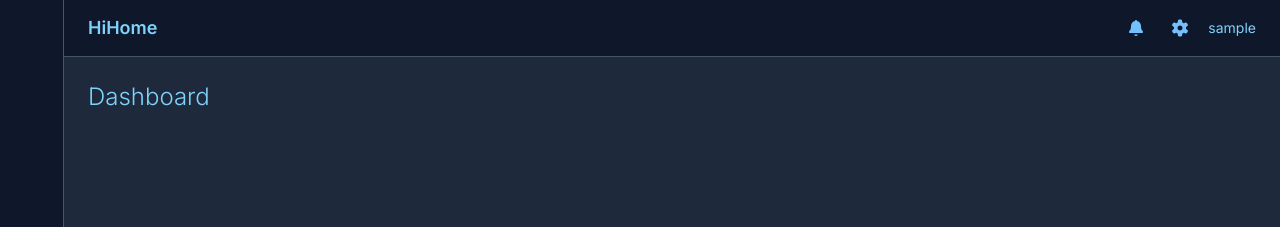
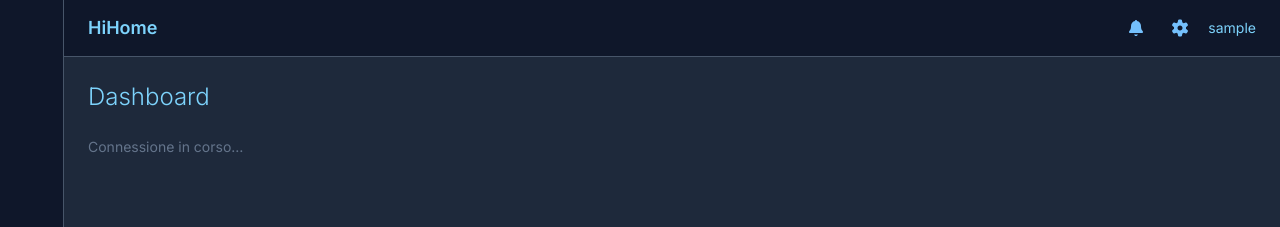
Before and after one commit to nicolo-mn/HiHome, a Vue app in the folder frontend/: page /dashboard in a window 1280 px wide. Shown: the top 227 px of the page. Built offline with nearby package versions, Linux system fonts and the light colour scheme; sample sign-in values are in the browser's storage.

Commit message:
fix: handle WebSocket errors and surface connection state

```diff
--- a/frontend/src/composables/useSensorSocket.ts
+++ b/frontend/src/composables/useSensorSocket.ts
@@ -13,27 +13,53 @@ export function useSensorSocket(
 
   const readings = ref(new Map<string, SensorReading>());
   const connected = ref(false);
+  const error = ref<string | null>(null);
   let socket: Socket | null = null;
 
   function connect(id: string) {
     const currentToken = tokenRef.value;
-    socket = io({
+    const currentSocket: Socket = io({
       query: { homeId: id },
       ...(currentToken ? { auth: { token: currentToken } } : {}),
       transports: ["websocket", "polling"],
+      reconnection: true,
+      reconnectionAttempts: 5,
+      reconnectionDelay: 1000,
+      reconnectionDelayMax: 5000,
+    });
+    socket = currentSocket;
+
+    currentSocket.on("connect", () => {
+      connected.value = true;
+      error.value = null;
     });
 
-    socket.on("connect", () => {
-      connected.value = true;
-    });
-
-    socket.on("disconnect", () => {
+    currentSocket.on("disconnect", () => {
       connected.value = false;
     });
 
-    socket.on("sensorUpdate", (data: Omit<SensorReading, "receivedAt">) => {
-      readings.value.set(data.sensorId, { ...data, receivedAt: Date.now() });
+    currentSocket.on("connect_error", (err: Error) => {
+      connected.value = false;
+      error.value = err.message || "Connection error";
     });
+
+    currentSocket.on("error", (err: unknown) => {
+      const message =
+        err instanceof Error
+          ? err.message
+          : typeof err === "string"
+            ? err
+            : "Socket error";
+      error.value = message;
+    });
+
+    currentSocket.on(
+      "sensorUpdate",
+      (data: Omit<SensorReading, "receivedAt">) => {
+        if (socket !== currentSocket) return;
+        readings.value.set(data.sensorId, { ...data, receivedAt: Date.now() });
+      },
+    );
   }
 
   function disconnect() {
@@ -45,19 +71,26 @@ export function useSensorSocket(
     connected.value = false;
   }
 
+  function reset(nextId: string | null) {
+    disconnect();
+    readings.value = new Map();
+    error.value = null;
+    if (nextId) connect(nextId);
+  }
+
   onMounted(() => {
     if (homeIdRef.value) connect(homeIdRef.value);
   });
 
   watch(homeIdRef, (next, prev) => {
-    if (next !== prev) {
-      disconnect();
-      readings.value = new Map();
-      if (next) connect(next);
-    }
+    if (next !== prev) reset(next);
+  });
+
+  watch(tokenRef, (next, prev) => {
+    if (next !== prev) reset(homeIdRef.value);
   });
 
   onBeforeUnmount(() => disconnect());
 
-  return { readings, connected };
+  return { readings, connected, error };
 }
--- a/frontend/src/views/DashboardView.vue
+++ b/frontend/src/views/DashboardView.vue
@@ -7,13 +7,20 @@ import SensorCard from "@/components/cards/SensorCard.vue";
 const authStore = useAuthStore();
 const homeId = computed(() => authStore.homeId);
 
-const { readings } = useSensorSocket(homeId, authStore.token);
+const { readings, connected, error } = useSensorSocket(homeId, authStore.token);
 const sensorReadings = computed(() => Array.from(readings.value.values()));
 </script>
 
 <template>
   <div class="flex flex-col gap-6">
     <h1 class="text-2xl font-light text-primary">Dashboard</h1>
+
+    <p v-if="error" class="text-danger text-sm" role="alert">
+      Connessione in tempo reale non disponibile: {{ error }}
+    </p>
+    <p v-else-if="!connected" class="text-muted text-sm">
+      Connessione in corso…
+    </p>
 
     <div class="grid grid-cols-1 sm:grid-cols-2 gap-3">
       <SensorCard
```
